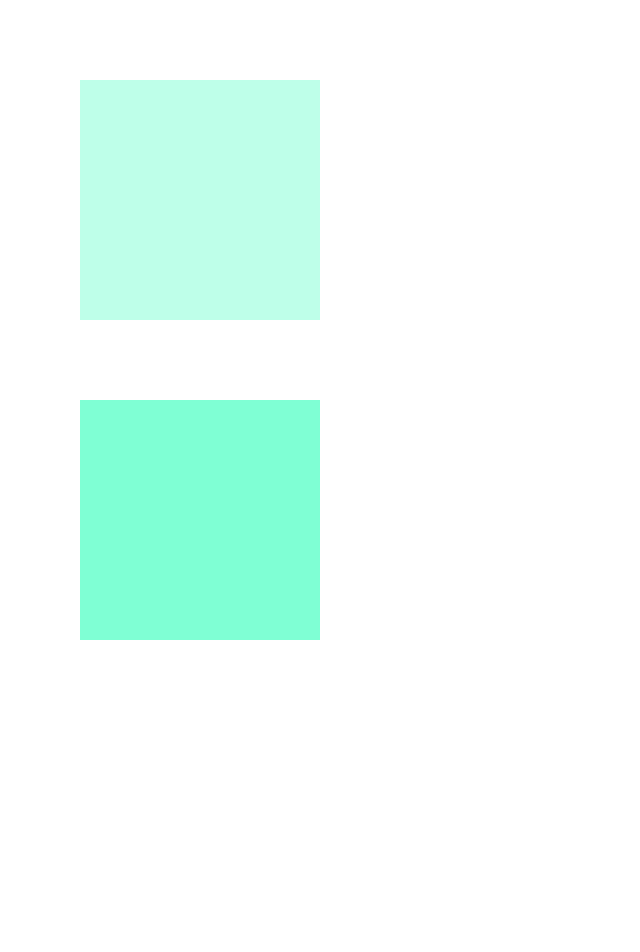
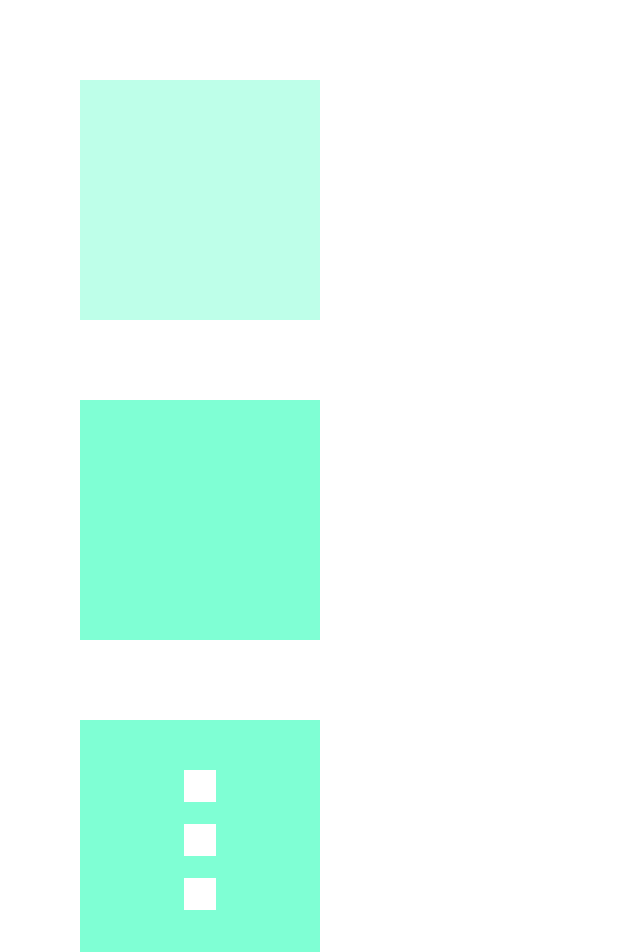
Before and after one commit to mariosknl/framer-motion-animations, a React (Create React App) app: page / in a window 1280 px wide. Shown: the top 952 px of the page, without its empty margins (0-640 px from the left). Before the commit the page ends 800 px from the top, so only its background shows below. Built offline with nearby package versions, Linux system fonts and the light colour scheme.

Commit message:
staggerChildren using variants

```diff
--- a/src/App.css
+++ b/src/App.css
@@ -21,3 +21,12 @@
   align-items: center;
   justify-content: center;
 }
+
+.boxItem {
+  width: 2rem;
+  height: 2rem;
+  background-color: white;
+  padding: 0.5rem;
+  list-style: none;
+  margin: 0.7rem;
+}
--- a/src/App.js
+++ b/src/App.js
@@ -1,12 +1,14 @@
 import "./App.css";
 import Box1 from "./components/Box/Box1";
 import Box2 from "./components/Box/Box2";
+import Box3 from "./components/Box/Box3";
 
 function App() {
   return (
     <div className="App">
       <Box1 />
       <Box2 />
+      <Box3 />
     </div>
   );
 }
--- /dev/null
+++ b/src/components/Box/Box3.js
@@ -0,0 +1,47 @@
+import { motion } from "framer-motion";
+
+const boxVariant = {
+  hidden: {
+    x: "-100vw",
+  },
+  visible: {
+    x: 0,
+    transition: {
+      delay: 0.5,
+      when: "beforeChildren",
+      staggerChildren: 0.5,
+    },
+  },
+};
+
+const listVariant = {
+  hidden: {
+    x: "-10vw",
+    opacity: 0,
+  },
+  visible: {
+    x: 0,
+    opacity: 1,
+  },
+};
+
+function Box3() {
+  return (
+    <div className="box-container">
+      <motion.div
+        className="box"
+        variants={boxVariant}
+        animate="visible"
+        initial="hidden"
+      >
+        {[1, 2, 3].map((box) => {
+          return (
+            <motion.li variants={listVariant} className="boxItem"></motion.li>
+          );
+        })}
+      </motion.div>
+    </div>
+  );
+}
+
+export default Box3;
```
